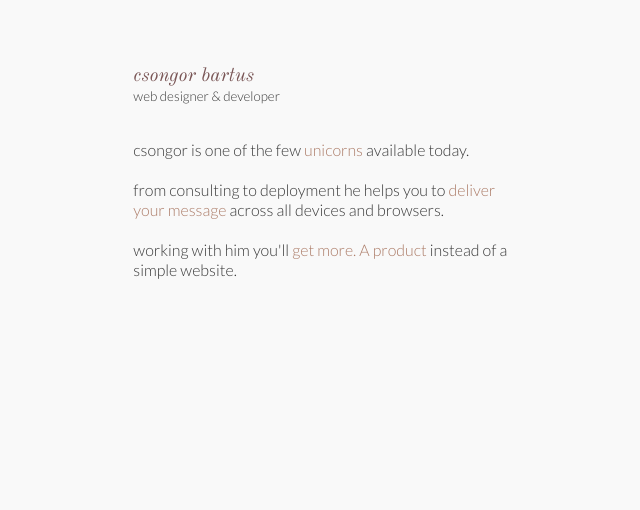
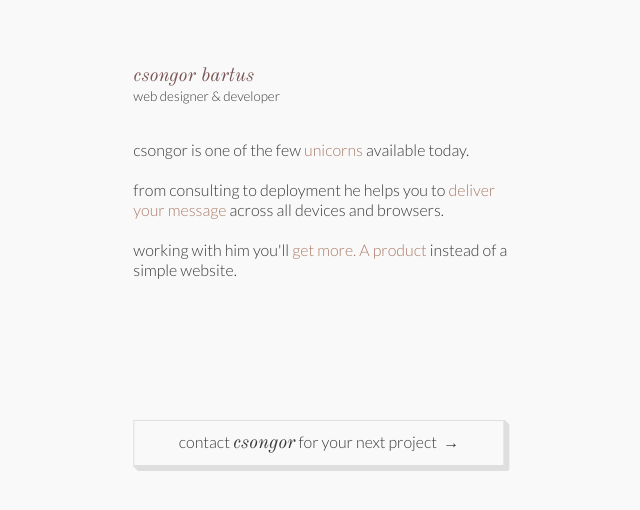
Before and after one commit to metamn/cs2, a Jekyll site: the page built from index.html, in a window 1280 px wide. Shown: the top 510 px of the page, without its empty margins (310-950 px from the left). Built offline with Jekyll 4.4.1, drawn with Linux system fonts in a browser that asks for light colours; nearby versions of some CDN libraries; library files that are not in the unit come from our copies.

Commit message:
Contact added

```diff
--- /dev/null
+++ b/_includes/contact.html
@@ -0,0 +1,10 @@
+<article id="contact">
+  <div class="container">
+    <h3>Contact</h3>
+    <p>
+      <a href="mailto:bartus.csongor@gmail.com" title="bartus.csongor@gmail.com">
+        contact <span>csongor</span> for your next project &nbsp;&rarr;
+      </a>
+    </p>
+  </div>
+</article>
--- a/_layouts/frontpage.html
+++ b/_layouts/frontpage.html
@@ -3,6 +3,7 @@
 
 {% include header.html %}
 {% include about.html %}
+{% include contact.html %}
 
 <main id="main">
   {{ content }}
--- a/assets/screen.css
+++ b/assets/screen.css
@@ -37,16 +37,16 @@ html body a { color: #ac7c68; background: #f9f9f9; text-decoration: none; }
 html body a:hover { border-bottom: 1px solid; }
 html body p + p { margin-top: 1.25em; }
 html body .container { position: relative; left: 50%; -moz-transform: translateX(-50%); -ms-transform: translateX(-50%); -o-transform: translateX(-50%); -webkit-transform: translateX(-50%); transform: translateX(-50%); padding: 1.25em; }
-html body .container header .container, html body .container #about .container { max-width: 24.58333em; }
+html body .container header .container, html body .container #about .container, html body .container #contact .container { max-width: 24.58333em; }
+html body .container #about .container > h3, html body .container #contact .container > h3 { display: none; }
 html body .container header { height: 6.25em; }
 html body .container header a { color: #795555; background: #f9f9f9; text-decoration: none; }
 html body .container header a:hover { border-bottom: 1px solid; }
 html body .container header h4 { font-style: italic; font-family: 'Old Standard TT', serif; }
 html body .container header p { font-size: smaller; }
 html body .container #about { height: 12.5em; }
-html body .container #about .container > h3 { display: none; }
 html body .container #contact .container { margin: 5em 0; }
-html body .container #contact .container p { text-align: center; border: 1px solid #dfdfdf; padding: 0.625em 1.25em; box-shadow: 1px 0 #dfdfdf, 0 1px #dfdfdf, 2px 1px #dfdfdf, 1px 2px #dfdfdf, 3px 2px #dfdfdf, 2px 3px #dfdfdf, 4px 3px #dfdfdf, 3px 4px #dfdfdf, 5px 4px #dfdfdf, 4px 5px #dfdfdf; }
+html body .container #contact .container p { text-align: center; border: 1px solid #dfdfdf; padding: 0.625em 1.25em; box-shadow: 1px 0 #dfdfdf, 0 1px #dfdfdf, 2px 1px #dfdfdf, 1px 2px #dfdfdf, 3px 2px #dfdfdf, 2px 3px #dfdfdf, 4px 3px #dfdfdf, 3px 4px #dfdfdf, 5px 4px #dfdfdf, 4px 5px #dfdfdf; width: calc(100% - 2.5em - 24px); }
 html body .container #contact .container p a { color: #3a3a3a; background: #f9f9f9; text-decoration: none; }
 html body .container #contact .container p a:hover { border-bottom: 1px solid; }
 html body .container #contact .container p span { font-style: italic; font-family: 'Old Standard TT', serif; font-size: larger; }
```
Also changed, not shown: assets/colors.scss (+0 -11 lines), assets/decorations.scss (+13 -1 lines), assets/screen.scss (+5 -2 lines), 5 other files.
